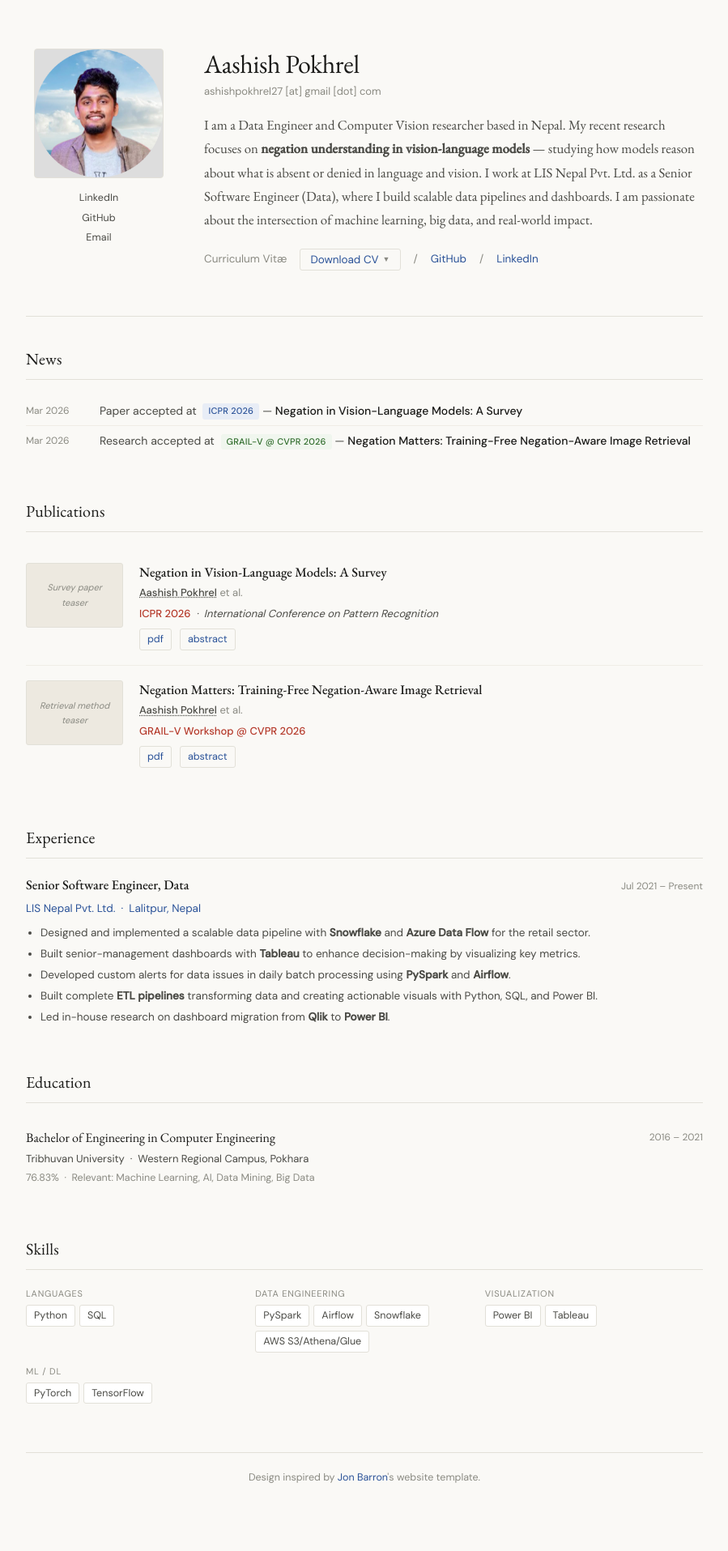
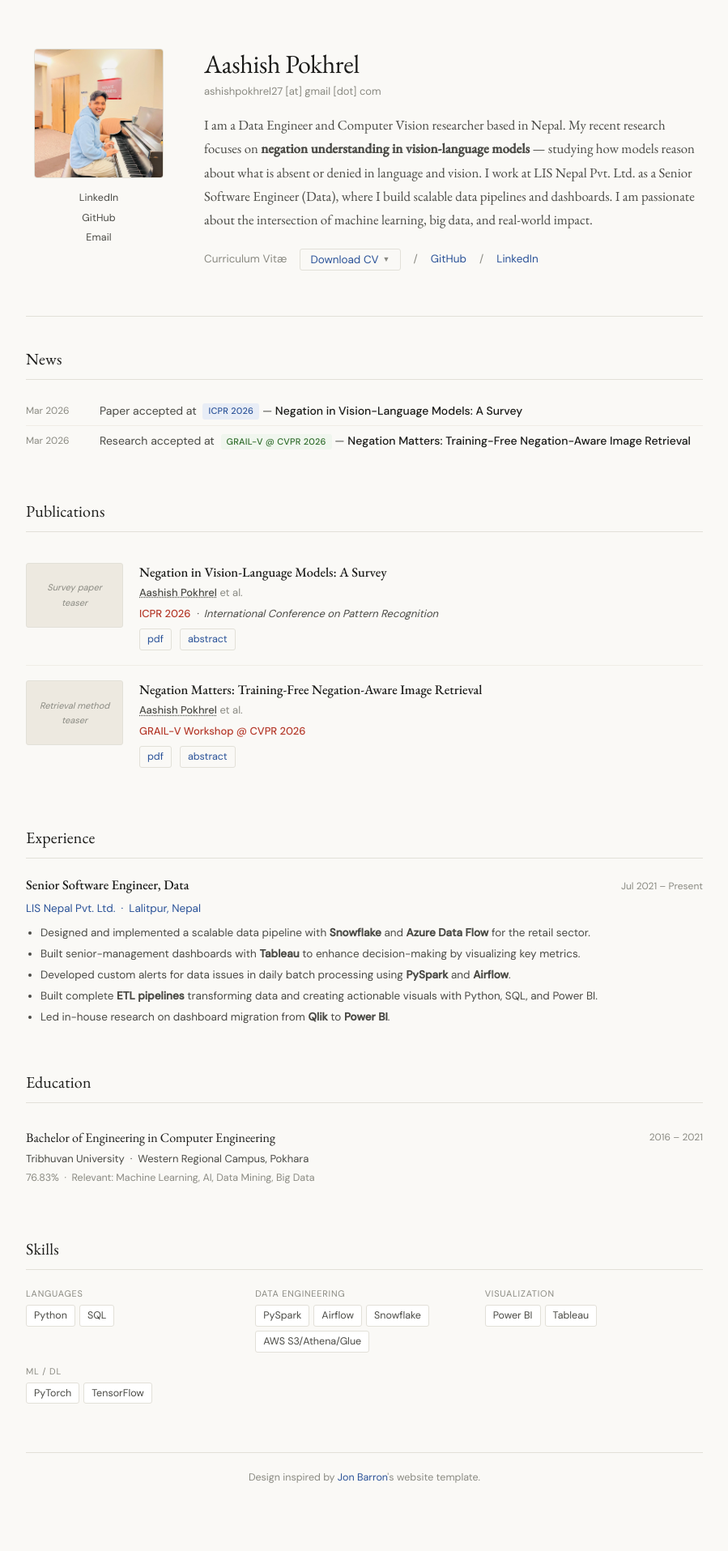
Before and after one commit to aashishpokhrel27/portfolio, a Jekyll site: the page index.html, which Jekyll copies as it is, in a window 1280 px wide. Shown: the whole page at 81% size, without its empty margins (190-1089 px from the left). Built offline with Jekyll 4.4.1, drawn with Linux system fonts in a browser that asks for light colours.

Commit message:
Photo added

```diff
--- a/index.html
+++ b/index.html
@@ -500,7 +500,7 @@
   <div class="top">
     <div class="photo-col">
       <div class="photo-frame">
-        <img src="assets/images/profile_img.png" alt="Aashish Pokhrel" onerror="this.style.display='none'"/>
+        <img src="assets/images/image.jpeg" alt="Aashish Pokhrel" onerror="this.style.display='none'"/>
       </div>
       <div class="social-links">
         <a href="https://linkedin.com/in/aashishpokhrel" target="_blank">LinkedIn</a>
```
Also changed, not shown: assets/images/image.jpeg (added), assets/images/profile-img.png (deleted), assets/images/profile_img.png (deleted).
